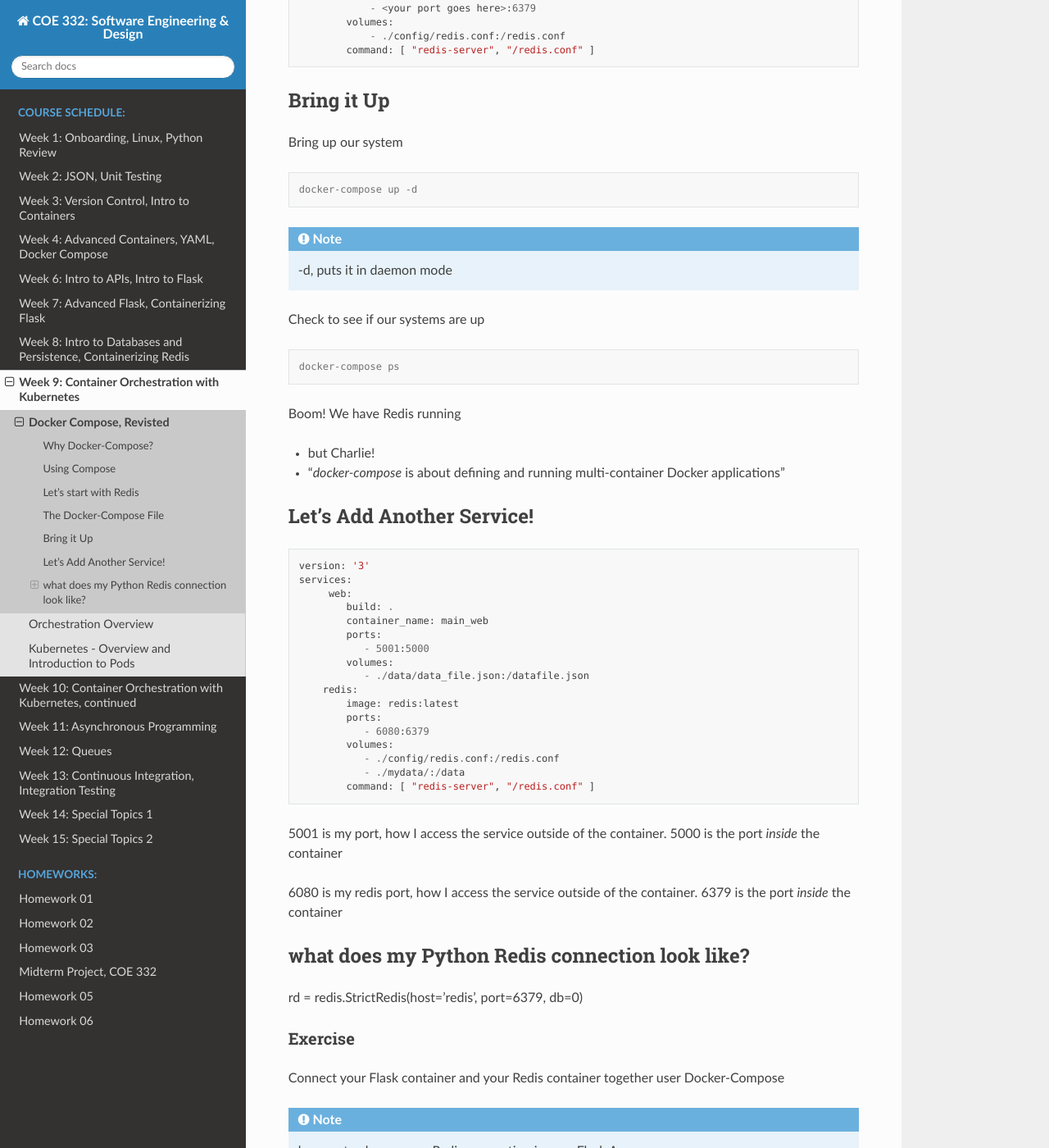
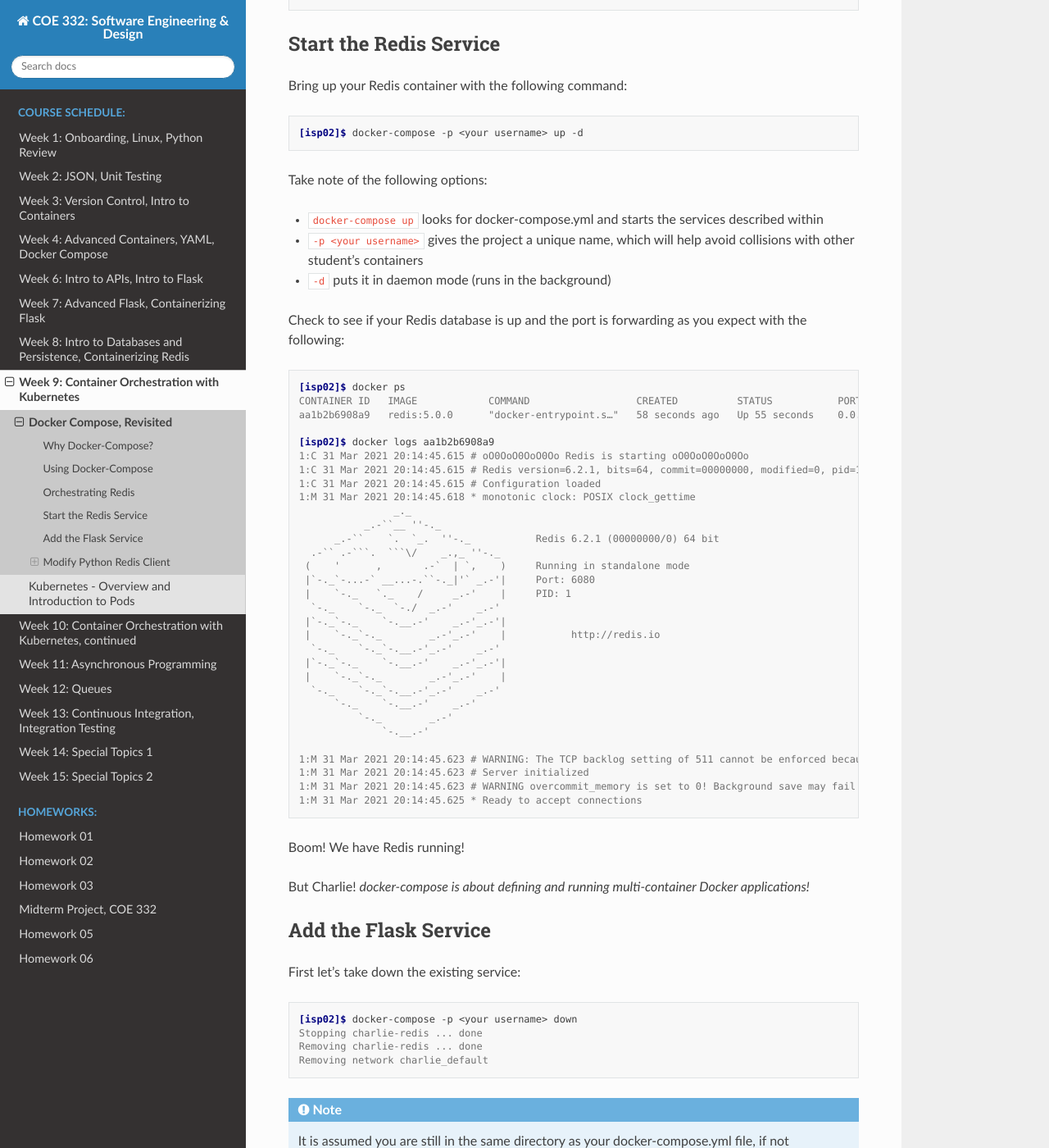
Before and after one commit to TACC/coe-332-sp21, a Sphinx documentation site: the page built from docs/week09/docker_compose_services.rst, in a window 1280 px wide and 1400 px high, scrolled down 1611 px. Shown: the whole window at 82% size. Built offline with Sphinx 7.4.7 and the Read the Docs theme 2.0.0, drawn with Linux system fonts in a browser that asks for light colours; pages that are not in the unit, such as notebooks, are missing from menus; some of the changed text lies outside the part shown.

Commit message:
formatting the docker compose section a bit

````diff
--- a/docs/week09/docker_compose_services.rst
+++ b/docs/week09/docker_compose_services.rst
@@ -1,158 +1,255 @@
-Docker Compose, Revisted
-========================
+Docker Compose, Revisited
+=========================
 
-Let's do a bit of rehash, docker-compose is a tool for defining and running multi-container Docker applications. With Compose,
-you use a YAML file to configure your application's services. Then, with a single command, you
-create and start all the services from your configuration.
+Let's do a bit of rehash: docker-compose is a tool for defining and running
+multi-container Docker applications. With docker-compose, you use a YAML file to
+configure your application's services. Then, with a single command, you create
+and start all the services from your configuration.
 
-Here, we will walk through the process of containerizing Flask and Redis, fire them up with docker-compose, and then have
-our two services talk to each other.
+Here, we will revisit our containerized Flask and Redis services, fire them up
+with docker-compose, and then have our two services talk to each other.
 
-When working with multiple containers, it can be difficult to manage the starting along with the configuration
-of variables and links.
+When working with multiple containers, it can be difficult to manage the
+starting configuration along with the variables and links. Docker-compose is one
+orchestration tool for defining and running multi-container Docker applications.
 
-
-Compose is a tool for defining and running multi-container Docker applications.
-
-
-With Compose, you use a YAML file to configure your application’s services.
-
-
-Then, with a single command, you create and start all the services from your configuration.
 
 Why Docker-Compose?
 -------------------
 
 *  Orchestration!
+*  Launch multiple containers with complex configurations at once
+*  Define the structure of your app, not the commands needed to run it!
 
 
-*  Launch multiple containers with complex configurations at once
+Using Docker-Compose
+--------------------
+
+Using docker-compose is a three-step process:
+
+* Define images with Dockerfiles
+* Define the services in a docker-compose.yml as containers with all of your
+  options (e.g. image, port mapping, links, etc.)
+* Run ``docker-compose up`` and it starts and runs your entire app
+
+Three step process to use ... a bit more to actually build.
 
 
-*  Define the structure of your app, not the commands needed to run it!
+Orchestrating Redis
+-------------------
 
-Using Compose
--------------
-
-Using Compose is a three-step process:
-
-*  Define images with Dockerfiles
-*  Define the services in a docker-compose.yml as containers with all of your options (image, port mapping, links, etc.)
-*  Run docker-compose up and Compose starts and runs your entire app.
-
-Three step process to use … a bit more to actually build.
-
-Docker Compose revolves around the docker-compose.yml file where all of your services and components of your system are defined
-
-Let's start with Redis
-----------------------
-
-First, let's create our redis-docker and a config and data directory under that.
+The first thing to do is create a new Docker build context for our app - this is
+the collection of files and folders that goes in to the image(s) we build. Create
+a folder called ``redis-docker`` and directories called ``config`` and ``data``
+within:
 
 .. code-block:: console
 
-   [isp02]$ mkdir redis-docker
+   [isp02]$ mkdir redis-docker/
    [isp02]$ mkdir redis-docker/config
-   [isp02]$ mkdie redis-docker/data
+   [isp02]$ mkdir redis-docker/data
 
 
-Next, you'll need a redis config file, luckily we have one for you.
+Next copy `this redis config file <https://raw.githubusercontent.com/TACC/coe-332-sp21/main/docs/week09/redis.conf>`_
+into your config directory. We are going to put this into our Redis container,
+and it will allow us to customize the behavior of our database server, if
+desired.
 
-`redis.conf <https://github.com/TACC/coe-332-sp21/blob/main/docs/week09/redis.conf>`_
+.. code-block:: console
 
-Copy this file into your redis-docker/config directory
+   [isp02]$ cd redis-docker
+   [isp02]$ wget -O config/redis.conf https://raw.githubusercontent.com/TACC/coe-332-sp21/main/docs/week09/redis.conf
+   [isp02]$ ls config/
+   redis.conf
 
 
-The Docker-Compose File
------------------------
+Now in your top directory, create a new file called ``docker-compose.yml``.
+Populate the file with the following contents, being careful to preserve
+indentation, and replacing the username / port placeholders with your own:
 
-Go to your Redis Docker directory
-create a file called docker-compose.yml
+.. code-block:: yaml
 
-
-.. code-block:: python3
-
+    ---
     version: '3'
     services:
         redis:
             image: redis:latest
+            container_name: <your username>-redis
             ports:
-                - <your port goes here>:6379
+                - <your redis port>:6379
             volumes:
                 - ./config/redis.conf:/redis.conf
             command: [ "redis-server", "/redis.conf" ]
 
 
-Bring it Up
------------
 
-Bring up our system
+Start the Redis Service
+-----------------------
+
+Bring up your Redis container with the following command:
 
 .. code-block:: console
 
-   docker-compose up -d
+   [isp02]$ docker-compose -p <your username> up -d
 
+Take note of the following options:
 
-.. note::
-   -d, puts it in daemon mode
+* ``docker-compose up`` looks for docker-compose.yml and starts the services
+  described within
+* ``-p <your username>`` gives the project a unique name, which will help avoid
+  collisions with other student's containers
+* ``-d`` puts it in daemon mode (runs in the background)
 
-
-Check to see if our systems are up
+Check to see if your Redis database is up and the port is forwarding as you
+expect with the following:
 
 .. code-block:: console
 
-   docker-compose ps
+   [isp02]$ docker ps
+   CONTAINER ID   IMAGE            COMMAND                  CREATED          STATUS           PORTS                    NAMES
+   aa1b2b6908a9   redis:5.0.0      "docker-entrypoint.s…"   58 seconds ago   Up 55 seconds    0.0.0.0:6080->6379/tcp   charlie-redis
+
+   [isp02]$ docker logs aa1b2b6908a9
+   1:C 31 Mar 2021 20:14:45.615 # oO0OoO0OoO0Oo Redis is starting oO0OoO0OoO0Oo
+   1:C 31 Mar 2021 20:14:45.615 # Redis version=6.2.1, bits=64, commit=00000000, modified=0, pid=1, just started
+   1:C 31 Mar 2021 20:14:45.615 # Configuration loaded
+   1:M 31 Mar 2021 20:14:45.618 * monotonic clock: POSIX clock_gettime
+                   _._
+              _.-``__ ''-._
+         _.-``    `.  `_.  ''-._           Redis 6.2.1 (00000000/0) 64 bit
+     .-`` .-```.  ```\/    _.,_ ''-._
+    (    '      ,       .-`  | `,    )     Running in standalone mode
+    |`-._`-...-` __...-.``-._|'` _.-'|     Port: 6080
+    |    `-._   `._    /     _.-'    |     PID: 1
+     `-._    `-._  `-./  _.-'    _.-'
+    |`-._`-._    `-.__.-'    _.-'_.-'|
+    |    `-._`-._        _.-'_.-'    |           http://redis.io
+     `-._    `-._`-.__.-'_.-'    _.-'
+    |`-._`-._    `-.__.-'    _.-'_.-'|
+    |    `-._`-._        _.-'_.-'    |
+     `-._    `-._`-.__.-'_.-'    _.-'
+         `-._    `-.__.-'    _.-'
+             `-._        _.-'
+                 `-.__.-'
+
+   1:M 31 Mar 2021 20:14:45.623 # WARNING: The TCP backlog setting of 511 cannot be enforced because /proc/sys/net/core/somaxconn is set to the lower value of 128.
+   1:M 31 Mar 2021 20:14:45.623 # Server initialized
+   1:M 31 Mar 2021 20:14:45.623 # WARNING overcommit_memory is set to 0! Background save may fail under low memory condition. To fix this issue add 'vm.overcommit_memory = 1' to /etc/sysctl.conf and then reboot or run the command 'sysctl vm.overcommit_memory=1' for this to take effect.
+   1:M 31 Mar 2021 20:14:45.625 * Ready to accept connections
 
 
-Boom! We have Redis running
+Boom! We have Redis running!
 
-* but Charlie!
-
-* "*docker-compose* is about defining and running multi-container Docker applications"
+But Charlie! *docker-compose is about defining and running multi-container
+Docker applications!*
 
 
-Let's Add Another Service!
+Add the Flask Service
+---------------------
+
+First let's take down the existing service:
+
+.. code-block:: console
+
+   [isp02]$ docker-compose -p <your username> down
+   Stopping charlie-redis ... done
+   Removing charlie-redis ... done
+   Removing network charlie_default
+
+.. note::
+
+   It is assumed you are still in the same directory as your docker-compose.yml
+   file, if not otherwise specified.
+
+
+Next, add the following new lines to your docker-compose.yml file:
+
+.. code-block:: yaml
+   :emphasize-lines: 12-18
+
+    ---
+    version: '3'
+    services:
+        redis:
+            image: redis:latest
+            container_name: <your username>-redis
+            ports:
+                - <your redis port>:6379
+            volumes:
+                - ./config/redis.conf:/redis.conf
+            command: [ "redis-server", "/redis.conf" ]
+        web:
+           build: .
+           container_name: <your-username>-web
+           ports:
+              - <your flask port>:5000
+           volumes:
+              - ./data/data_file.json:/datafile.json
+
+
+With these lines, you are adding a new service called 'web'. Take care to replace
+the placeholders with your assigned Redis port and Flask port numbers. Note Redis
+and Flask use default ports 6379 and 5000, respectively, inside the containers
+unless otherwise specified.
+
+Also new to this service, we are using the ``build`` key to build a new Docker
+image based on the files / Dockerfile in this (``.``) directory. We need to pull
+in our web assets (wherever they are located - it may be different for each
+person) and Dockerfile from our previous exercises to this current directory.
+
+.. code-block:: console
+
+   [isp02]$ mkdir web
+   [isp02]$ cp ~/coe-332/web1/app.py ./web/
+   [isp02]$ cp ~/coe-332/web1/requirements.txt ./
+   [isp02]$ cp ~/coe-332/web1/data_file.json ./data/
+   [isp02]$ cp ~/coe-332/web1/Dockerfile ./
+
+   # Now your directory structure should look like:
+   [isp02]$ tree .
+   .
+   ├── config
+   │   └── redis.conf
+   ├── data
+   │   └── data_file.json
+   ├── docker-compose.yml
+   ├── Dockerfile
+   └── web
+       ├── app.py
+       └── requirements.txt
+
+
+This time when you start services, two containers will be created, one of which
+is built from the current directory.
+
+.. code-block:: console
+
+   [isp02]$ docker-compose -p charlie up -d
+   Creating network "charlie_default" with the default driver
+   Creating charlie-redis ... done
+   Creating charlie-web   ... done
+
+
+
+Modify Python Redis Client
 --------------------------
 
-.. code-block::
+When you do ``docker-compose up``, behind the scenes Docker creates a custom
+bridge network for each of your services to talk to one another. They can reach
+each other using the name of the service as the 'host', e.g.:
 
-    version: '3'
-    services:
-         web:
-            build: .
-            container_name: main_web
-            ports:
-               - 5001:5000
-            volumes:
-               - ./data/data_file.json:/datafile.json
-        redis:
-            image: redis:latest
-            ports:
-               - 6080:6379
-            volumes:
-               - ./config/redis.conf:/redis.conf
-               - ./mydata/:/data
-            command: [ "redis-server", "/redis.conf" ]
+.. code-block:: python3
+
+   >>> rd = redis.StrictRedis(host='redis', port=6379, db=0)
 
 
-5001 is my port, how I access the service outside of the container.
-5000 is the port *inside* the container
 
-6080 is my redis port, how I access the service outside of the container.
-6379 is the port *inside* the container
+Exercise
+~~~~~~~~
 
-
-what does my Python Redis connection look like?
------------------------------------------------
-
-rd = redis.StrictRedis(host='redis', port=6379, db=0)
-
-
-########
-Exercise
-########
-
-Connect your Flask container and your Redis container together user Docker-Compose
+Connect your Flask container and your Redis container together using
+docker-compose, and curl the various endpoints to make sure it works.
 
 .. note::
-   be sure to change your Redis connection in your Flask App.
+
+   Be sure to change your Redis connection in your Flask App!
````
Also changed, not shown: docs/week09/orchestration.rst (renamed from docs/week09/orchestration_overview.rst).
